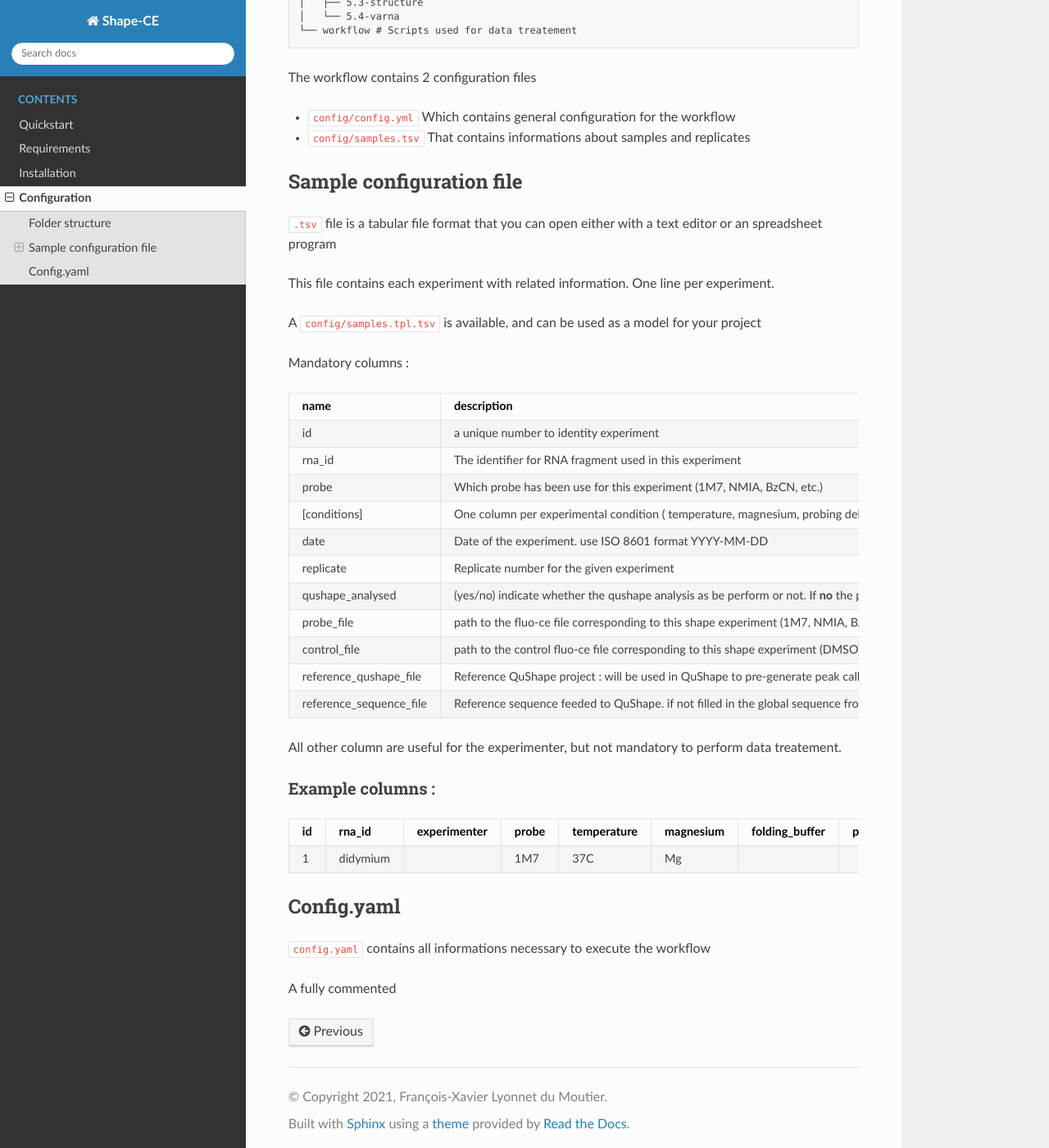
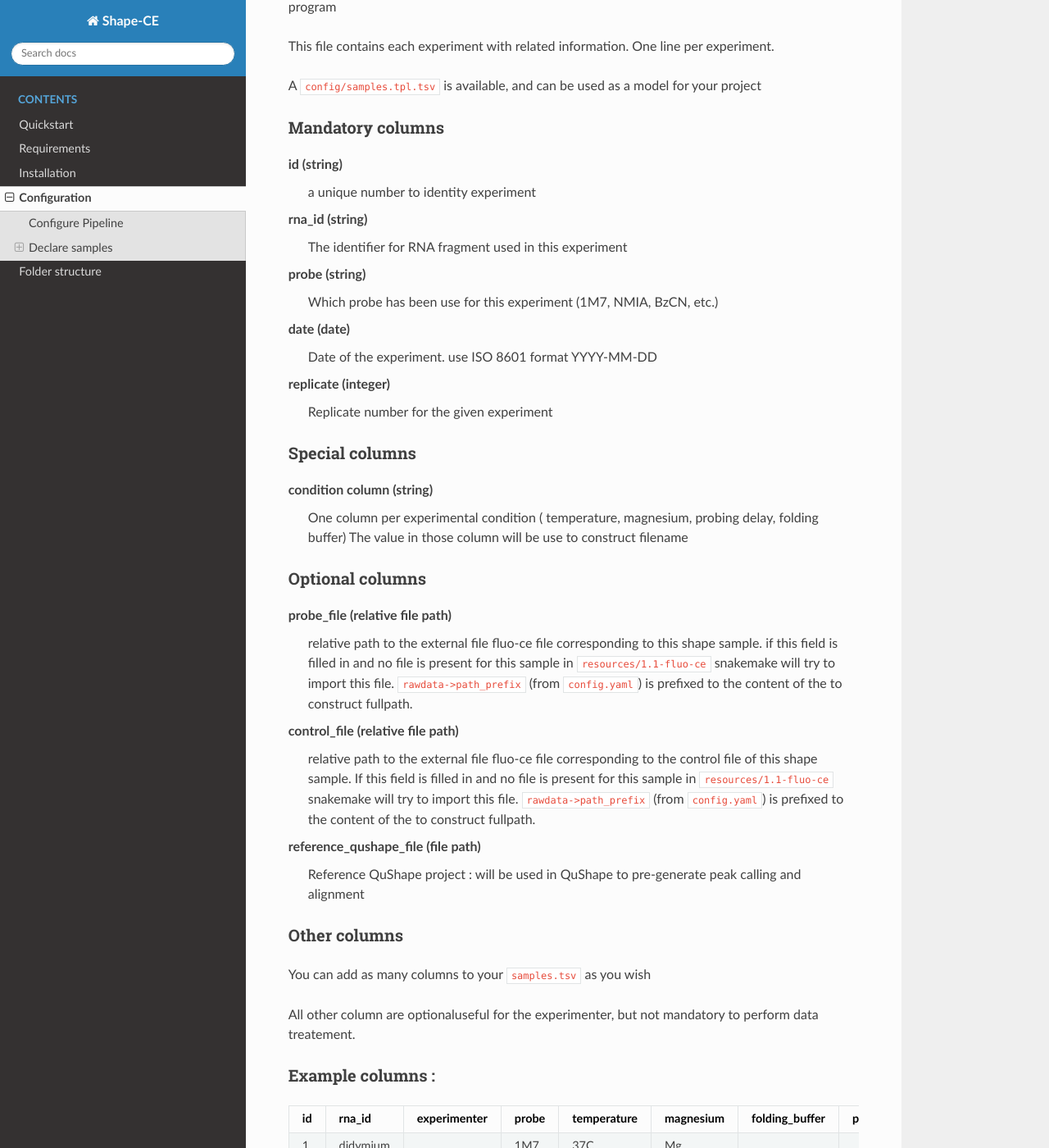
Before and after one commit to Sargueil-CiTCoM/ipasuite, a Sphinx documentation site: the page built from workflow/docs/source/configuration.md, in a window 1280 px wide and 1400 px high, scrolled down 519 px. Shown: the whole window at 82% size. Built offline with Sphinx 7.4.7 and the Read the Docs theme 2.0.0, drawn with Linux system fonts in a browser that asks for light colours; some of the changed text lies outside the part shown.

Commit message:
:memo: Writing documentation

````diff
--- a/workflow/docs/source/conf.py
+++ b/workflow/docs/source/conf.py
@@ -29,6 +29,7 @@
 # extensions coming with Sphinx (named 'sphinx.ext.*') or your custom
 # ones.
 extensions = ["myst_parser"]
+myst_enable_extensions = ["deflist"]
 
 # Add any paths that contain templates here, relative to this directory.
 templates_path = ["_templates"]
--- a/workflow/docs/source/configuration.md
+++ b/workflow/docs/source/configuration.md
@@ -1,36 +1,17 @@
 # Configuration
-
-## Folder structure
-
-```
-├── config # Contains configurations files
-│   ├── config.yaml
-│   └── samples.tsv
-├── resources # Contains input files
-│   ├── 1.1-fluo-ceq8000 # SHAPE data from ceq8015
-│   ├── 1.2-fluo-ce # SHAPE data in a tsv format readable by QuShape
-│   ├── sequence1.fa # Reference sequences of the studied RNA
-│   ├── ...
-│   └── sequenceN.fa
-├── results # Intermediary and analysed data
-│   ├── 2-qushape
-│   ├── 3.1-reactivity
-│   ├── 3.2-normreact
-│   ├── 4.1-aggreact
-│   ├── 4.2-aggreact-ipanemap
-│   ├── 5.1-ipanemap-config
-│   ├── 5.2-ipanemap-out
-│   ├── 5.3-structure
-│   └── 5.4-varna
-└── workflow # Scripts used for data treatement
-```
 
 The workflow contains 2 configuration files
 
 - `config/config.yml` Which contains general configuration for the workflow
 - `config/samples.tsv` That contains informations about samples and replicates
 
-## Sample configuration file
+## Configure Pipeline
+
+`config.yaml` contains all informations necessary to execute the workflow
+
+[TODO]
+
+## Declare samples
 
 `.tsv` file is a tabular file format that you can open either with a text editor or an spreadsheet program
 
@@ -39,32 +20,47 @@
 A `config/samples.tpl.tsv` is available, and can be used as a model for your project
 
 
-Mandatory columns  :
+### Mandatory columns
 
-| name                    | description                                                                                                                                                                                                         |
-| ----------------------- | ------------------------------------------------------------------------------------------------------------------------------------------------------------------------------------------------------------------- |
-| id                      | a unique number to identity experiment                                                                                                                                                                              |
-| rna_id                  | The identifier for RNA fragment used in this experiment                                                                                                                                                             |
-| probe                   | Which probe has been use for this experiment (1M7, NMIA, BzCN, etc.)                                                                                                                                                |
-| [conditions]            | One column per experimental condition ( temperature, magnesium, probing delay, folding buffer), column values must be string. Do not use boolean value. The value in those column will be use to construct filename |
-| date                    | Date of the experiment. use ISO 8601 format YYYY-MM-DD                                                                                                                                                              |
-| replicate               | Replicate number for the given experiment                                                                                                                                                                           |
-| qushape_analysed        | (yes/no) indicate whether the qushape analysis as be perform or not. If **no** the pipeline will only perform step until qushape project generations. If **yes** analysis will be performed entierly                |
-| probe_file              | path to the fluo-ce file corresponding to this shape experiment (1M7, NMIA, BzCN, etc.)                                                                                                                             |
-| control_file            | path to the control fluo-ce file corresponding to this shape experiment (DMSO)                                                                                                                                      |
-| reference_qushape_file  | Reference QuShape project : will be used in QuShape to pre-generate peak calling and alignment                                                                                                                      |
-| reference_sequence_file | Reference sequence feeded to QuShape. if not filled in the global sequence from config.yaml will be used                                                                                                            |
+id (string)
+: a unique number to identity experiment
 
- All other column are useful for the experimenter, but not mandatory to perform data treatement.
+rna_id (string)
+: The identifier for RNA fragment used in this experiment
 
-#### Example columns :
+probe (string)
+: Which probe has been use for this experiment (1M7, NMIA, BzCN, etc.)
+
+date (date)
+: Date of the experiment. use ISO 8601 format YYYY-MM-DD
+
+replicate (integer)
+: Replicate number for the given experiment
+
+
+### Special columns
+
+condition column (string)
+: One column per experimental condition ( temperature, magnesium, probing delay, folding buffer) The value in those column will be use to construct filename
+
+### Optional columns
+
+probe_file (relative file path)
+: relative path to the external file fluo-ce file corresponding to this shape sample. if this field is filled in and no file is present for this sample in `resources/1.1-fluo-ce` snakemake will try to import this file. `rawdata->path_prefix` (from `config.yaml`) is prefixed to the content of the to construct fullpath.
+
+control_file (relative file path)
+: relative path to the external file fluo-ce file corresponding to the control file of this shape sample. If this field is filled in and no file is present for this sample in `resources/1.1-fluo-ce` snakemake will try to import this file. `rawdata->path_prefix` (from `config.yaml`) is prefixed to the content of the to construct fullpath.
+
+reference_qushape_file (file path)
+: Reference QuShape project : will be used in QuShape to pre-generate peak calling and alignment
+
+### Other columns
+You can add as many columns to your `samples.tsv` as you wish
+
+All other column are optionaluseful for the experimenter, but not mandatory to perform data treatement.
+
+### Example columns :
 
 | id  | rna_id   | experimenter | probe | temperature | magnesium | folding_buffer | probing_delay | primer | rna_begin | rna_end | date       | replicate | qushape_analysed | reference_qushape_file                  | reference_sequence_file | probe_file                              | control_file                                    |
 | --- | -------- | ------------ | ----- | ----------- | --------- | -------------- | ------------- | ------ | --------- | ------- | ---------- | --------- | ---------------- | --------------------------------------- | ----------------------- | --------------------------------------- | ----------------------------------------------- |
 | 1   | didymium |              | 1M7   | 37C         | Mg        |                |               |        |           |         | 2019-08-01 | 1         | yes              | 2-qushape/didymium_1M7_37C_Mg_3.qushape | didymium.fa             | input/didymium_1M7_37C_Mg_1.fluo-ce.tsv | input/didymium_DMSO_of_1M7_37C_Mg_1.fluo-ce.tsv |
-
-## Config.yaml
-
-`config.yaml` contains all informations necessary to execute the workflow
-
-A fully commented
--- /dev/null
+++ b/workflow/docs/source/folders.md
@@ -0,0 +1,67 @@
+# Folder structure
+
+Your project should be organized the following way :
+
+```
+├── config
+│   ├── config.yaml
+│   └── samples.tsv
+├── resources # Contains input files
+│   ├── 1.1-fluo-ceq8000 # SHAPE data from ceq8015
+│   ├── 1.2-fluo-ce # SHAPE data in a tsv format readable by QuShape
+│   ├── sequence1.fa # Reference sequences of the studied RNA
+│   ├── ...
+│   └── sequenceN.fa
+├── results # Intermediary and analysed data
+│   ├── 2-qushape
+│   ├── 3.1-reactivity
+│   ├── 3.2-normreact
+│   ├── 4.1-aggreact
+│   ├── 4.2-aggreact-ipanemap
+│   ├── 5.1-ipanemap-config
+│   ├── 5.2-ipanemap-out
+│   ├── 5.3-structure
+│   └── 5.4-varna
+└── workflow # Scripts used for data treatement
+```
+
+config
+: This folder contains the two main configuration files:  `config.yaml` Which contains general configuration of the pipeline and `samples.tsv` Which contains informations about each sample
+
+resources
+: Folder containing input files. Those file can be imported from external folder
+using `probe_file` and `control_file` fields in `samples.tsv` or you can
+directly add file naming them using the schema in
+`config.yaml->format->[control_]condition` sequences files can have abritrary
+name, since they must be declared in `config.yaml` in the `sequences` section.
+
+    1.1-fluo-ceq8000
+    : Raw sequencing data in the original ceq8015 format
+
+    1.2-fluo-ce
+    : Sequencing data in a tsv format readable by QuShape
+
+results
+: Contains intermediary and final results from data treatement.
+
+    2-qushape
+    : Contains qushape projects. Those project can be generated automatically by the
+    pipeline or imported using `qushape_file` field in `samples.tsv`.
+
+    3-reactivity
+    : Contains reactivity extracted automatically from qushape project, once the
+    have been analysed
+
+    3.2-normreact
+    : Contains Normalized reactivity
+
+    4.1-aggreact
+    : Contains aggregated reactivity : each replicate with the same conditions are
+    aggregated together
+
+    5.3-structure
+    : Secondary structures generated by IPANEMAP in .dbn format
+
+
+    5.4-varna
+    : Secondary structures generated by IPANEMAP in .varna format
````
Also changed, not shown: workflow/docs/source/index.md (+1 -0 lines).
